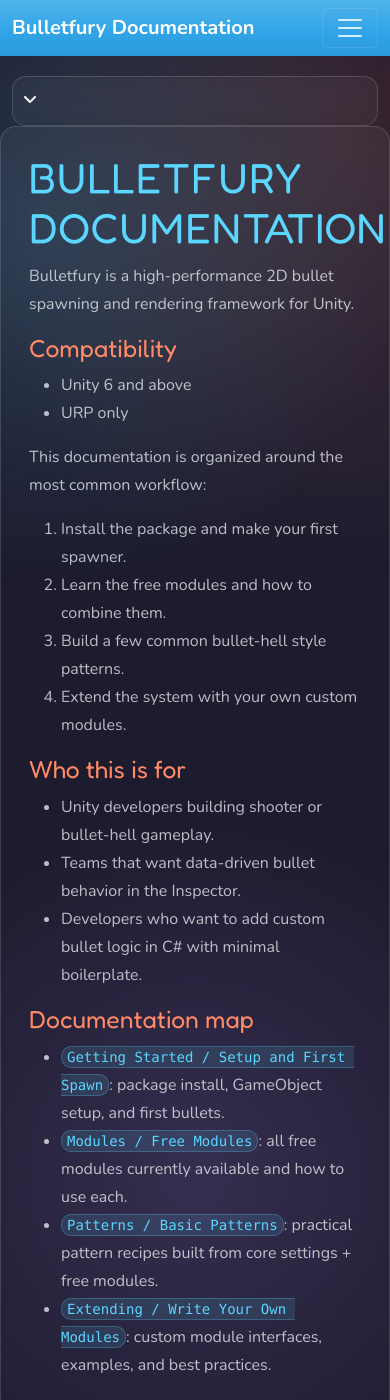
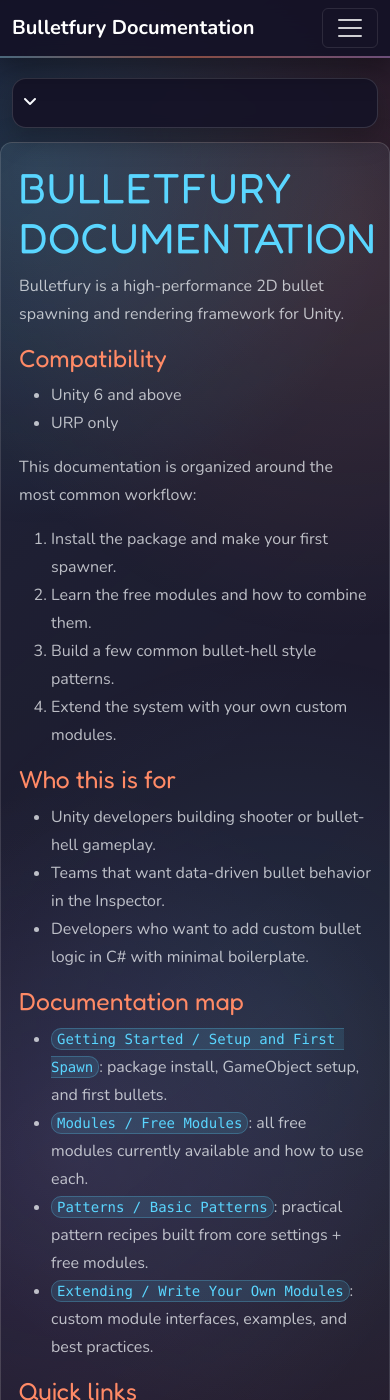
Before and after one commit to WayfarerGames/WayfarerGames.github.io, an MkDocs documentation site: the page built from public/bulletfury-documentation/docs/index.md, in a window 390 px wide and 1400 px high. Built offline with MkDocs 1.6.1, drawn with Linux system fonts in a browser that asks for light colours; nearby versions of some CDN libraries.

Commit message:
added bulletfury docs

```diff
--- a/public/bulletfury-documentation/docs/stylesheets/wayfarer.css
+++ b/public/bulletfury-documentation/docs/stylesheets/wayfarer.css
@@ -9,6 +9,7 @@
   --muted: rgba(250, 252, 255, 0.72);
   --card: rgba(255, 255, 255, 0.04);
   --line: rgba(255, 255, 255, 0.14);
+  --nav-bg: rgba(20, 18, 38, 0.88);
 }
 
 html,
@@ -25,40 +26,59 @@
   pointer-events: none;
   z-index: 0;
   background:
-    radial-gradient(circle at 12% 16%, rgba(90, 214, 255, 0.18), transparent 30%),
-    radial-gradient(circle at 88% 10%, rgba(255, 138, 102, 0.16), transparent 34%),
-    radial-gradient(circle at 50% 84%, rgba(182, 147, 255, 0.16), transparent 32%);
+    radial-gradient(circle at 10% 12%, rgba(90, 214, 255, 0.16), transparent 28%),
+    radial-gradient(circle at 90% 16%, rgba(255, 138, 102, 0.14), transparent 34%),
+    radial-gradient(circle at 18% 82%, rgba(182, 147, 255, 0.12), transparent 30%),
+    radial-gradient(circle at 72% 74%, rgba(90, 214, 255, 0.1), transparent 36%);
 }
 
-.container,
-.navbar,
-.col-md-9,
-.col-md-3 {
+.container {
   position: relative;
   z-index: 1;
 }
 
-.navbar.navbar-default {
-  background: rgba(20, 18, 38, 0.9);
-  border: 0;
-  border-bottom: 2px solid rgba(255, 138, 102, 0.2);
-  box-shadow: 0 10px 28px rgba(0, 0, 0, 0.32);
+.navbar,
+.navbar.navbar-default,
+.navbar.navbar-inverse {
+  position: relative;
+  z-index: 1030;
+  background: var(--nav-bg) !important;
+  border: 0 !important;
+  border-bottom: 2px solid rgba(255, 138, 102, 0.2) !important;
+  box-shadow: 0 12px 28px rgba(0, 0, 0, 0.34) !important;
+  backdrop-filter: blur(14px);
+  -webkit-backdrop-filter: blur(14px);
 }
 
-.navbar-default .navbar-brand {
+.navbar::after {
+  content: "";
+  position: absolute;
+  left: 0;
+  right: 0;
+  bottom: -2px;
+  height: 2px;
+  background: linear-gradient(90deg, rgba(90, 214, 255, 0.35), rgba(255, 138, 102, 0.35), rgba(182, 147, 255, 0.35));
+}
+
+.navbar-default .navbar-brand,
+.navbar-inverse .navbar-brand {
   color: var(--poly);
   font-family: "Fredoka", sans-serif;
   font-weight: 700;
   letter-spacing: 0.4px;
+  text-shadow: 0 0 22px rgba(90, 214, 255, 0.25);
 }
 
 .navbar-default .navbar-brand:hover,
+.navbar-inverse .navbar-brand:hover,
 .navbar-default .navbar-nav > li > a:hover,
+.navbar-inverse .navbar-nav > li > a:hover,
 .navbar-default .navbar-nav > li > a:focus {
   color: var(--white);
 }
 
-.navbar-default .navbar-nav > li > a {
+.navbar-default .navbar-nav > li > a,
+.navbar-inverse .navbar-nav > li > a {
   color: var(--muted);
   font-family: "Fredoka", sans-serif;
   font-weight: 600;
@@ -72,10 +92,47 @@
   border-radius: 999px;
 }
 
+.navbar-inverse .navbar-nav > .active > a,
+.navbar-inverse .navbar-nav > .active > a:hover,
+.navbar-inverse .navbar-nav > .active > a:focus,
+.navbar-inverse .navbar-nav > .open > a,
+.navbar-inverse .navbar-nav > .open > a:hover,
+.navbar-inverse .navbar-nav > .open > a:focus,
+.navbar-default .navbar-nav > .open > a,
+.navbar-default .navbar-nav > .open > a:hover,
+.navbar-default .navbar-nav > .open > a:focus {
+  background: rgba(90, 214, 255, 0.14) !important;
+  color: var(--poly) !important;
+  border-radius: 999px;
+}
+
+.navbar-toggle {
+  border-color: rgba(90, 214, 255, 0.45) !important;
+  background: rgba(255, 255, 255, 0.04);
+}
+
+.navbar-toggle .icon-bar {
+  background: var(--poly) !important;
+}
+
+.navbar-form .form-control,
+.navbar input[type="text"] {
+  background: rgba(255, 255, 255, 0.06) !important;
+  border: 1px solid rgba(90, 214, 255, 0.32) !important;
+  color: var(--white) !important;
+  border-radius: 999px;
+}
+
+.navbar-form .form-control::placeholder,
+.navbar input[type="text"]::placeholder {
+  color: rgba(250, 252, 255, 0.55);
+}
+
 .bs-sidebar .nav > li > a {
-  color: var(--muted);
+  color: rgba(250, 252, 255, 0.9) !important;
   border-radius: 10px;
   margin-bottom: 4px;
+  font-weight: 700;
   transition: all 0.16s ease;
 }
 
@@ -87,19 +144,26 @@
 
 .bs-sidebar .nav .nav > li > a {
   padding-left: 22px;
-  color: rgba(250, 252, 255, 0.62);
+  color: rgba(250, 252, 255, 0.78) !important;
 }
 
-.bs-sidebar.affix {
+.bs-sidebar,
+.bs-sidebar.well,
+.bs-sidebar.affix,
+.bs-sidebar.affix.well {
   border: 1px solid var(--line);
   border-radius: 14px;
-  background: var(--card);
+  background: rgba(20, 18, 38, 0.9) !important;
   padding: 12px 10px;
+  box-shadow: 0 12px 26px rgba(0, 0, 0, 0.26);
   backdrop-filter: blur(6px);
 }
 
 .col-md-9[role="main"] {
-  background: var(--card);
+  background:
+    linear-gradient(140deg, rgba(90, 214, 255, 0.05), transparent 45%),
+    linear-gradient(320deg, rgba(255, 138, 102, 0.06), transparent 48%),
+    var(--card);
   border: 1px solid var(--line);
   border-radius: 16px;
   padding: 26px 28px;
@@ -223,6 +287,13 @@
 .dropdown-menu {
   background: #1b1830;
   border: 1px solid var(--line);
+  border-radius: 12px;
+  overflow: hidden;
+  z-index: 1100;
+}
+
+.navbar .dropdown-menu {
+  margin-top: 8px;
 }
 
 .dropdown-menu > li > a {
@@ -233,3 +304,26 @@
   color: var(--white);
   background: rgba(90, 214, 255, 0.12);
 }
+
+.navbar-default .navbar-text,
+.navbar-default .navbar-link,
+.navbar-inverse .navbar-text,
+.navbar-inverse .navbar-link,
+.navbar-default .navbar-nav > li > a .fa,
+.navbar-inverse .navbar-nav > li > a .fa {
+  color: var(--muted) !important;
+}
+
+@media (max-width: 991px) {
+  .col-md-9[role="main"] {
+    padding: 20px 18px;
+    border-radius: 12px;
+  }
+
+  .bs-sidebar,
+  .bs-sidebar.well,
+  .bs-sidebar.affix,
+  .bs-sidebar.affix.well {
+    margin-bottom: 14px;
+  }
+}
```
